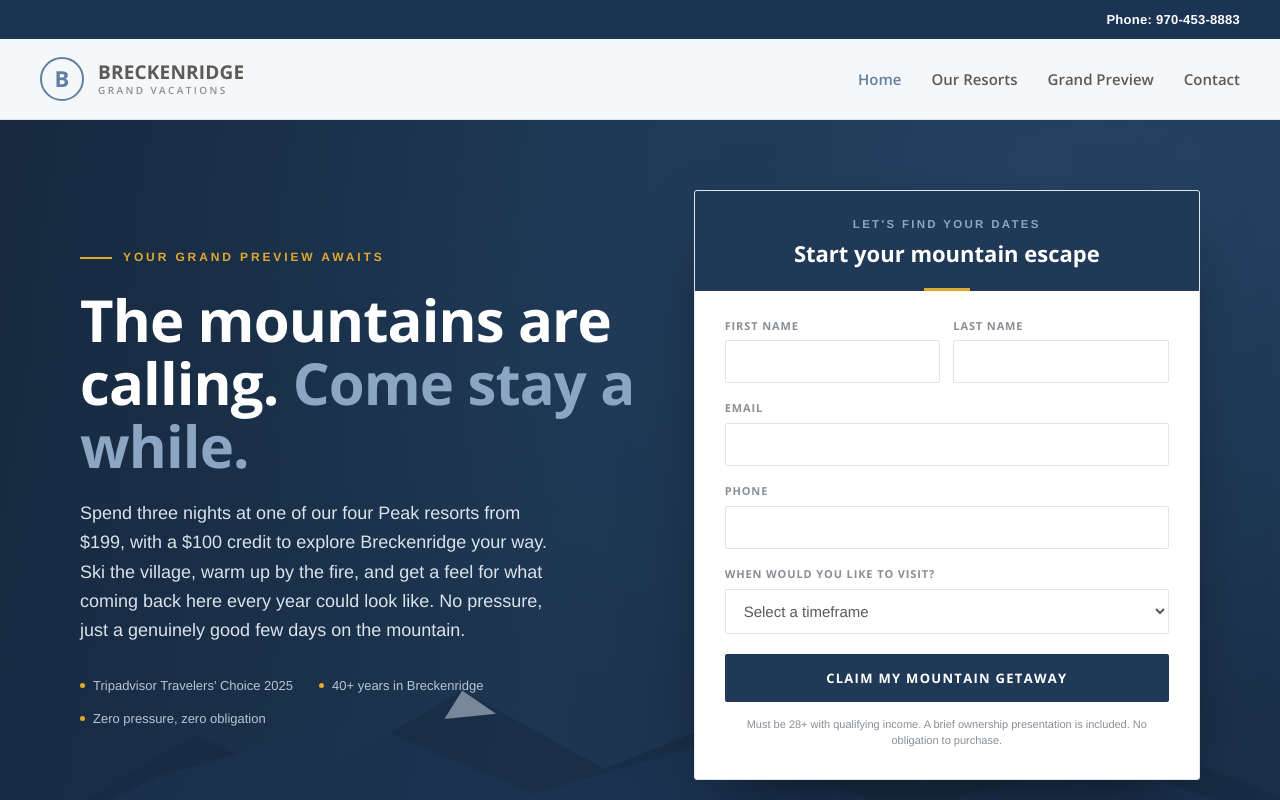
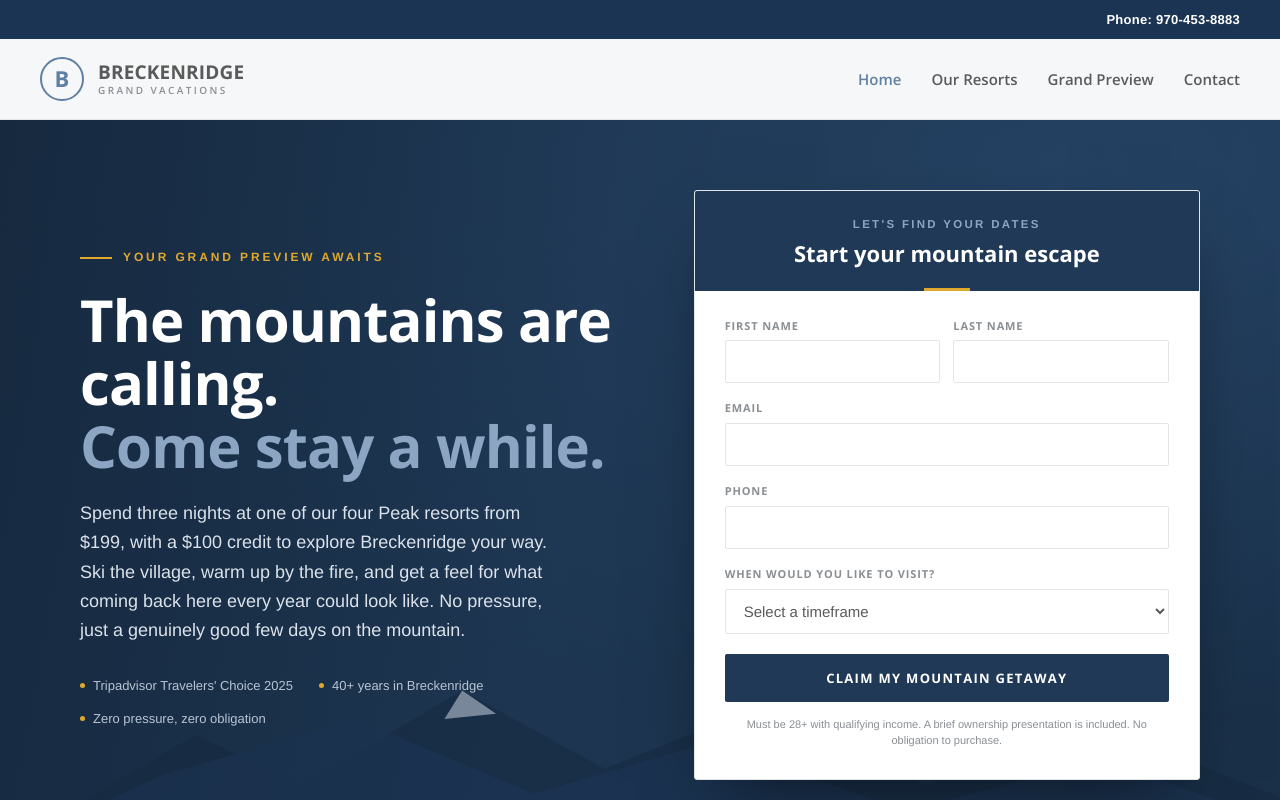
Before and after one commit to nxtwaveresearch/Greg-Bafitis-Portfolio, a plain HTML site: page index.html in a window 1280 px wide. Shown: the top 800 px of the page. Drawn offline with nearby package versions, Linux system fonts and the light colour scheme.

Commit message:
index.html

```diff
--- a/index.html
+++ b/index.html
@@ -170,7 +170,7 @@
     <div class="hero-inner">
       <div class="hero-copy">
         <span class="kicker">Your Grand Preview Awaits</span>
-        <h1>The mountains are calling. <em>Come stay a while.</em></h1>
+        <h1>The mountains are calling.<br><em>Come stay a while.</em></h1>
         <p>Spend three nights at one of our four Peak resorts from $199, with a $100 credit to explore Breckenridge your way. Ski the village, warm up by the fire, and get a feel for what coming back here every year could look like. No pressure, just a genuinely good few days on the mountain.</p>
         <div class="hero-trust">
           <span><span class="dot"></span> Tripadvisor Travelers' Choice 2025</span>
```
